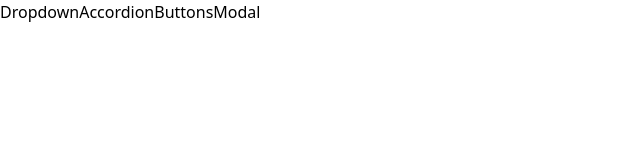
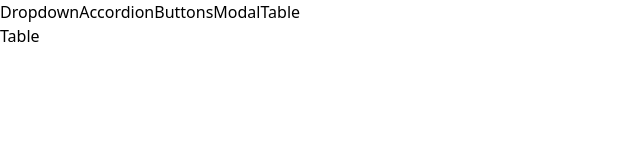
Before and after one commit to sksamassa/components, a React (Vite) app: page /table in a window 1280 px wide. Shown: the top 160 px of the page, without its empty margins (0-640 px from the left). Built offline with nearby package versions, Linux system fonts and the light colour scheme.

Commit message:
reusable table component

```diff
--- a/src/App.jsx
+++ b/src/App.jsx
@@ -5,6 +5,7 @@ import Route from "./components/Route";
 import AccordionPage from "./pages/AccordionPage";
 import Sidebar from "./components/Sidebar";
 import ModalPage from "./pages/ModalPage";
+import TablePage from "./pages/TablePage";
 
 function App() {
   return (
@@ -23,6 +24,9 @@ function App() {
       <Route path={"/modal"}>
         <ModalPage />
       </Route>
+      <Route path={"/table"}>
+        <TablePage />
+      </Route>
     </div>
   );
 }
--- a/src/components/Sidebar.jsx
+++ b/src/components/Sidebar.jsx
@@ -6,6 +6,7 @@ export default function Sidebar() {
     { label: "Accordion", path: "/accordion" },
     { label: "Buttons", path: "/buttons" },
     { label: "Modal", path: "/modal" },
+    { label: "Table", path: "/table" },
   ];
 
   const renderedLinks = links.map((link, index) => {
--- /dev/null
+++ b/src/components/Table.jsx
@@ -0,0 +1,3 @@
+export default function Table() {
+  return <div>Table</div>
+}
--- /dev/null
+++ b/src/pages/TablePage.jsx
@@ -0,0 +1,6 @@
+import Table from "../components/Table";
+
+
+export default function TablePage() {
+  return <Table />
+}
```
